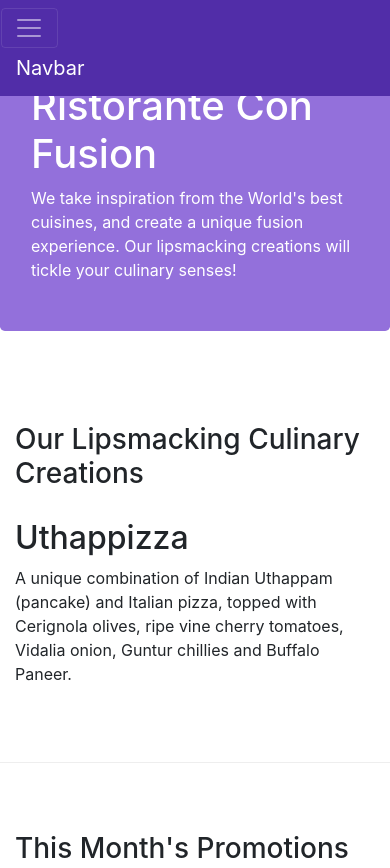
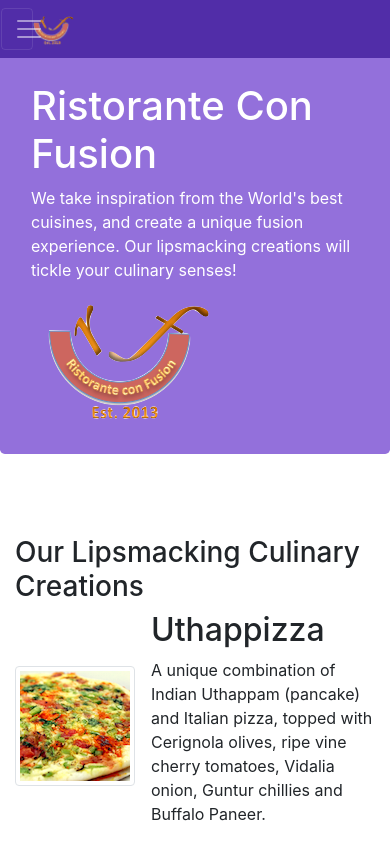
Before and after one commit to autobot-tm/conFusion, a website: page index.html in a window 390 px wide. Shown: the top 868 px of the page. Drawn offline with nearby package versions, Linux system fonts and the light colour scheme.

Commit message:
Images and Media

```diff
--- a/index.html
+++ b/index.html
@@ -27,13 +27,17 @@
             <button class="navbar-toggler col col-4" type="button" data-toggle="collapse" data-target="#Navbar">
                 <span class="navbar-toggler-icon"></span>
             </button>
-            <a class="navbar-brand col" href="#">Navbar</a>
+            <a class="navbar-brand mr-auto" href="#"><img src="img/logo.png" height="30" width="41"></a>
             <div id="Navbar" class="collapse navbar-collapse">
                 <ul class="navbar-nav mr-auto">
-                    <li class="navbar-item active"><a href="#" class="nav-link"><span class="fa fa-home fa-lg"></span> Home</a></li>
-                    <li class="navbar-item "> <a href="./aboutus.html" class="nav-link"><span class="fa fa-info fa-lg"></span> About</a></li>
-                    <li class="navbar-item"> <a href="#" class="nav-link"><span class="fa fa-list fa-lg"></span> Menu</a></li>
-                    <li class="navbar-item"> <a href="#" class="nav-link"><span class="fa fa-address-card fa-lg"></span> Contact</a></li>
+                    <li class="navbar-item active"><a href="#" class="nav-link"><span class="fa fa-home fa-lg"></span>
+                            Home</a></li>
+                    <li class="navbar-item "> <a href="./aboutus.html" class="nav-link"><span
+                                class="fa fa-info fa-lg"></span> About</a></li>
+                    <li class="navbar-item"> <a href="#" class="nav-link"><span class="fa fa-list fa-lg"></span>
+                            Menu</a></li>
+                    <li class="navbar-item"> <a href="#" class="nav-link"><span class="fa fa-address-card fa-lg"></span>
+                            Contact</a></li>
                 </ul>
             </div>
         </div>
@@ -48,7 +52,11 @@
                         lipsmacking creations will tickle your culinary senses!</p>
                 </div>
                 <div class="col-12 col-sm">
+
                 </div>
+            </div>
+            <div class="col-12 col-sm align-self-center">
+                <img src="img/logo.png" class="img-fluid">
             </div>
         </div>
     </header>
@@ -59,9 +67,16 @@
                 <h3>Our Lipsmacking Culinary Creations</h3>
             </div>
             <div class="col col-sm order-sm-first col-md">
+                <!-- MEDIA -->
+                <div class="media">
+                    <img class="d-flex mr-3 img-thumbnail align-self-center" src="img/uthappizza.png" alt="Uthappizza">
+                    <div class="media-body">
                         <h2>Uthappizza</h2>
-                <p>A unique combination of Indian Uthappam (pancake) and Italian pizza, topped with Cerignola olives,
+                        <p>A unique combination of Indian Uthappam (pancake) and Italian pizza, topped with Cerignola
+                            olives,
                             ripe vine cherry tomatoes, Vidalia onion, Guntur chillies and Buffalo Paneer.</p>
+                    </div>
+                </div>
             </div>
         </div>
 
@@ -83,11 +98,19 @@
                 <h3>Meet our Culinary Specialists</h3>
             </div>
             <div class="col col-sm order-sm-first col-md">
+                <!-- MEDIA -->
+                <div class="media">
+                    <img class="d-flex mr-3 img-thumbnail align-self-center" src="img/alberto.png"
+                        alt="Alberto Somayya">
+                    <div class="media-body">
                         <h2>Alberto Somayya</h2>
                         <h4>Executive Chef</h4>
-                <p>Award winning three-star Michelin chef with wide International experience having worked closely with
+                        <p>Award winning three-star Michelin chef with wide International experience having worked
+                            closely with
                             whos-who in the culinary world, he specializes in creating mouthwatering Indo-Italian fusion
                             experiences. </p>
+                    </div>
+                </div>
             </div>
         </div>
     </div>
@@ -95,7 +118,7 @@
     <footer class="footer">
         <div class="container">
             <div class="row">
-                <div class="col-4 offset-1  col-sm-2">
+                <div class="col-4 offset-1 col-sm-2">
                     <h5>Links</h5>
                     <ul class="list-unstyled">
                         <li><a href="#">Home</a></li>
@@ -117,11 +140,16 @@
                 </div>
                 <div class="col-12 col-sm-4 align-self-center">
                     <div class="text-center">
-                        <a class="btn btn-social-icon btn-google" href="http://google.com/+"><i class="fa fa-google-plus"></i></a>
-                        <a class="btn btn-social-icon btn-facebook" href="http://www.facebook.com/profile.php?id="><i class="fa fa-facebook"></i></a>
-                        <a class="btn btn-social-icon btn-linkedin" href="http://www.linkedin.com/in/"><i class="fa fa-linkedin fa-lg"></i></a>
-                        <a class="btn btn-social-icon btn-twitter" href="http://twitter.com/"><i class="fa fa-twitter"></i></a>
-                        <a class="btn btn-social-icon btn-google" href="http://youtube.com/"><i class="fa fa-youtube"></i></a>
+                        <a class="btn btn-social-icon btn-google" href="http://google.com/+"><i
+                                class="fa fa-google-plus"></i></a>
+                        <a class="btn btn-social-icon btn-facebook" href="http://www.facebook.com/profile.php?id="><i
+                                class="fa fa-facebook"></i></a>
+                        <a class="btn btn-social-icon btn-linkedin" href="http://www.linkedin.com/in/"><i
+                                class="fa fa-linkedin fa-lg"></i></a>
+                        <a class="btn btn-social-icon btn-twitter" href="http://twitter.com/"><i
+                                class="fa fa-twitter"></i></a>
+                        <a class="btn btn-social-icon btn-google" href="http://youtube.com/"><i
+                                class="fa fa-youtube"></i></a>
                         <a class="btn btn-social-icon" href="mailto:"><i class="fa fa-envelope-o"></i></a>
                     </div>
                 </div>
```
Also changed, not shown: aboutus.html (+1 -1 lines), contactus.html (+1 -1 lines), 2 other files. Lines whose indentation alone changed are shown as unchanged.
